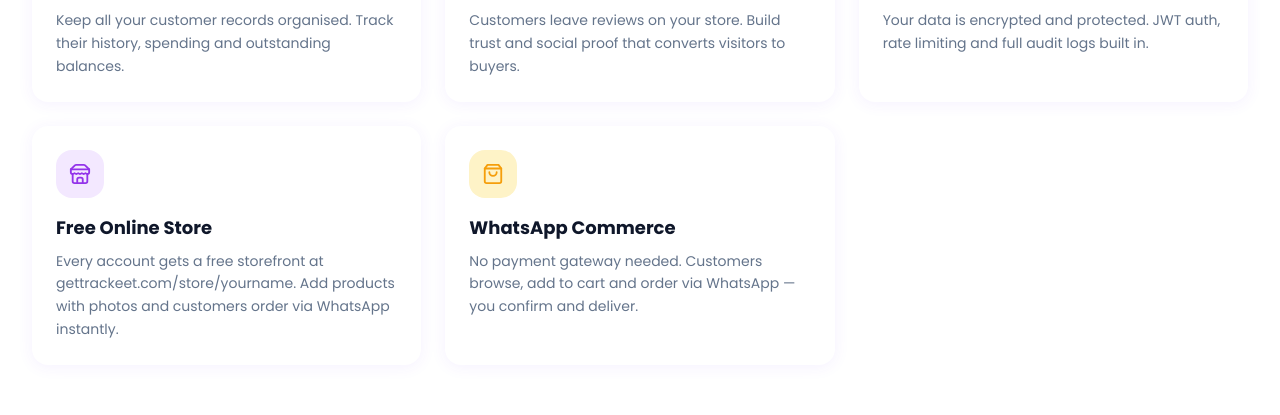
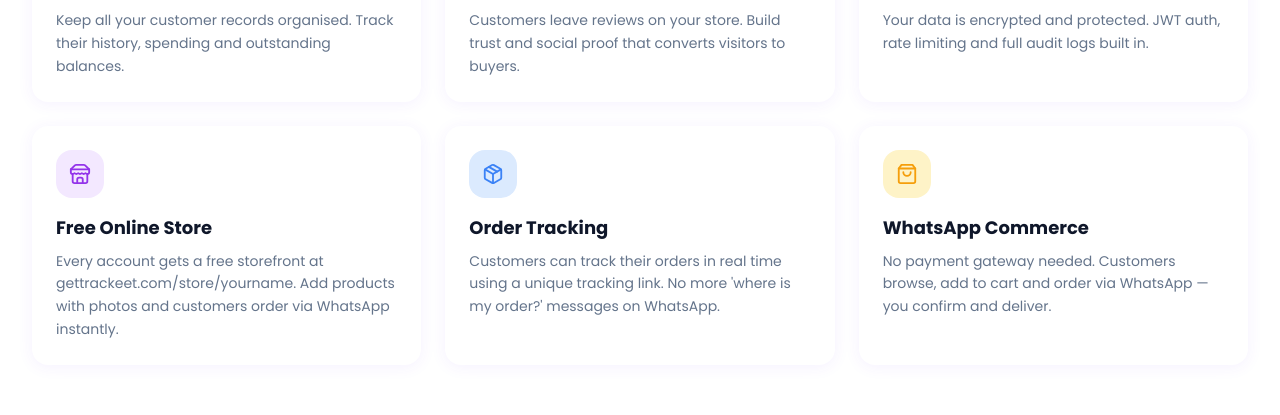
Before and after one commit to Emmirez/trackeet, a React (Vite) app in the folder frontend/: page / in a window 1280 px wide. Shown: the part 2349-2764 px from the top of the page. Built offline with nearby package versions, Linux system fonts and the light colour scheme; no server answers.

Commit message:
Add order tracking to features section

```diff
--- a/frontend/src/pages/landing/landingData.js
+++ b/frontend/src/pages/landing/landingData.js
@@ -10,6 +10,7 @@ import {
   TrendingUp,
   ShoppingBag,
   Store,
+  Package,
 } from "lucide-react";
 
 export const FEATURES = [
@@ -72,6 +73,12 @@ export const FEATURES = [
     color: "bg-purple-100 text-purple-600",
     title: "Free Online Store",
     desc: "Every account gets a free storefront at gettrackeet.com/store/yourname. Add products with photos and customers order via WhatsApp instantly.",
+  },
+  {
+    icon: Package,
+    color: "bg-info-light text-info",
+    title: "Order Tracking",
+    desc: "Customers can track their orders in real time using a unique tracking link. No more 'where is my order?' messages on WhatsApp.",
   },
   {
     icon: ShoppingBag,
```
